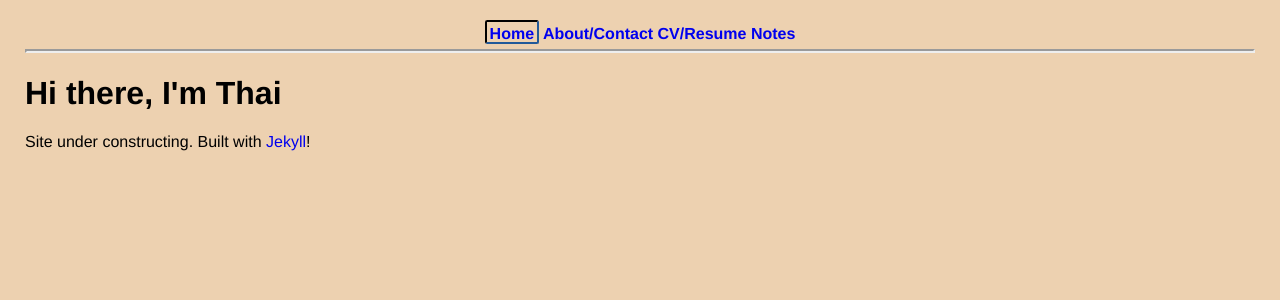
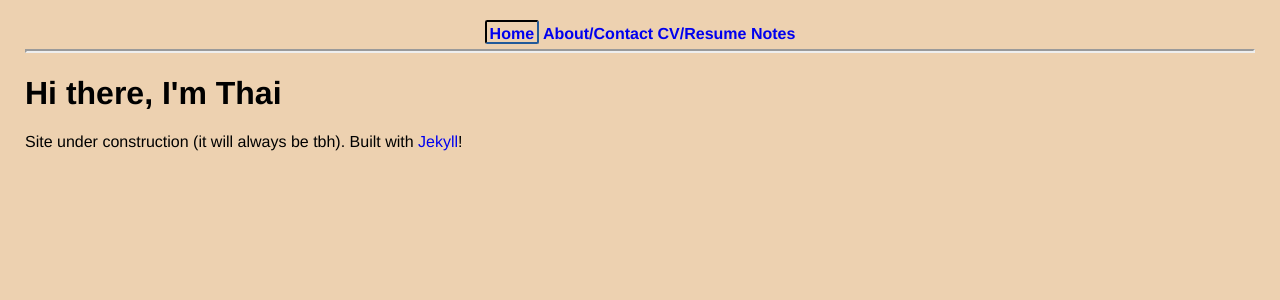
Before and after one commit to thaihangchung7/thaihangchung7.github.io, a Jekyll site: the page built from index.html, in a window 1280 px wide. Shown: the top 300 px of the page. Built offline with Jekyll 4.4.1, drawn with Linux system fonts in a browser that asks for light colours.

Commit message:
Typo fixed

```diff
--- a/index.html
+++ b/index.html
@@ -4,5 +4,5 @@ title: Home
 ---
 
 <h1 class="fullname">{{ "Hi there, I'm Thai hang Chung" }}</h1>
-Site under constructing.
+Site under construction (it will always be tbh).
 Built with <a href=https://jekyllrb.com/>Jekyll</a>!
```
